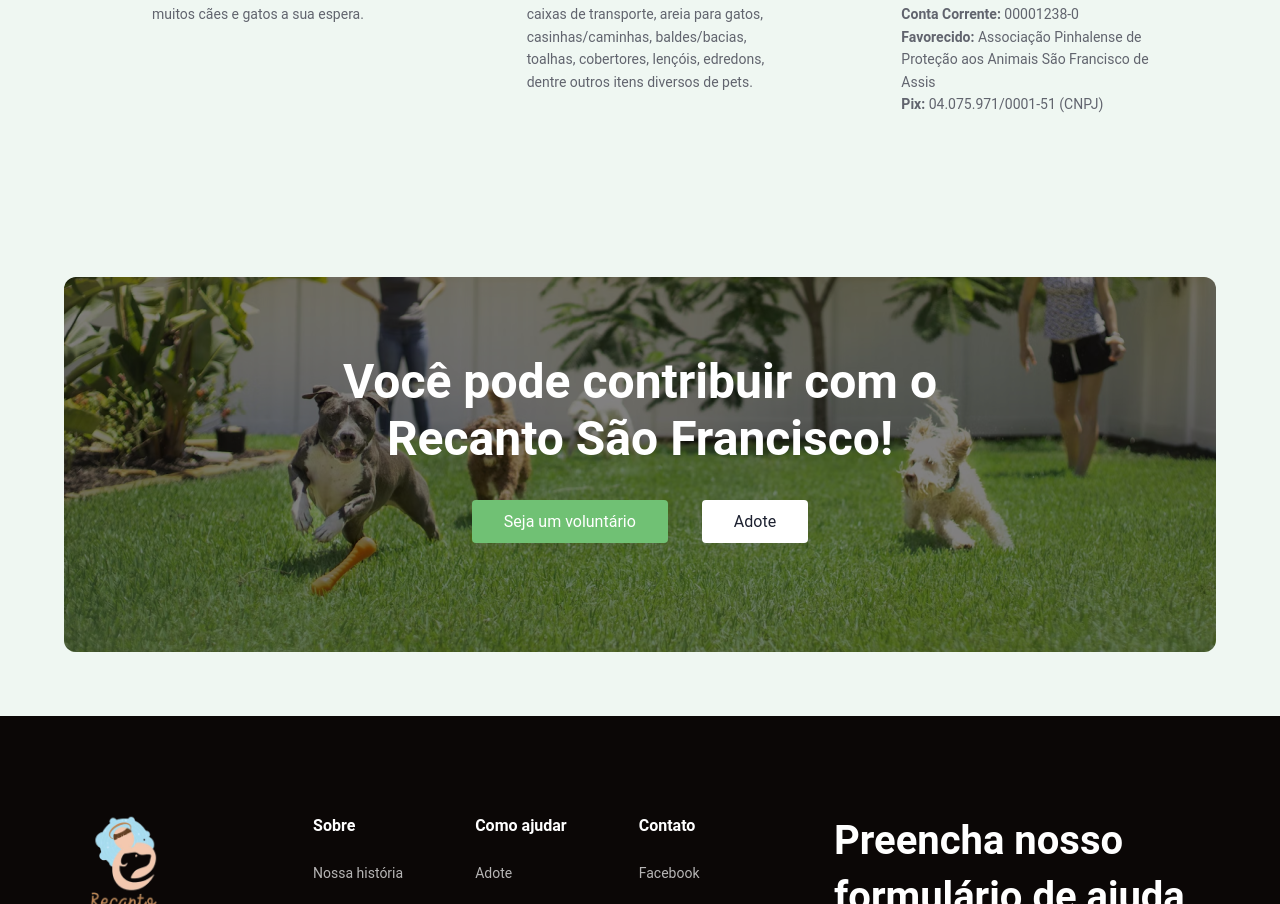
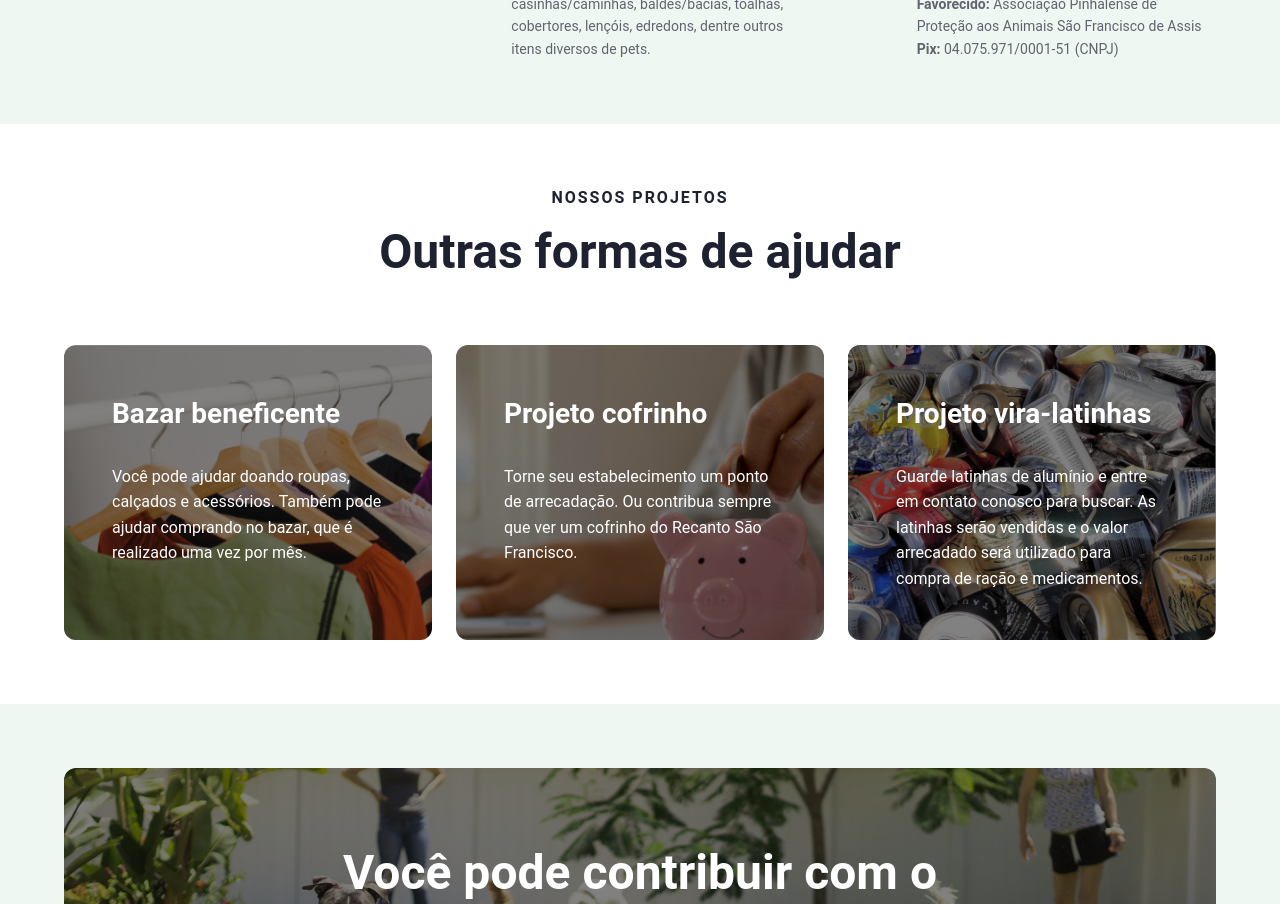
Before and after one commit to brunapicoli/recanto-sao-francisco, a React (Create React App) app in the folder web/: page /como-ajudar in a window 1280 px wide. Shown: the part 1000-1904 px from the top of the page. Built offline with nearby package versions, Linux system fonts and the light colour scheme.

Commit message:
created Projects molecule

```diff
--- a/web/src/components/molecules/help/how-to-help/style.ts
+++ b/web/src/components/molecules/help/how-to-help/style.ts
@@ -3,7 +3,14 @@ import { colors } from '../../../../styles/colors';
 
 export const HowToHelpContainer = styled.section`
   padding: 9.7rem 11rem;
+  display: flex;
+  align-items: center;
+  justify-content: center;
   background-color: ${colors.greenTertiary};
+
+  @media (max-width: 1350px) {
+    padding: 64px;
+  }
 
   @media (max-width: 380px) {
     padding-left: 32px;
--- /dev/null
+++ b/web/src/components/molecules/help/projects/Projects.tsx
@@ -0,0 +1,56 @@
+import CansImg from 'assets/images/cans.png';
+import ClothesImg from 'assets/images/clothes.png';
+import PiggyBankImg from 'assets/images/piggy-bank.png';
+import { ProjectCard, ProjectCardProps } from './project-card/ProjectCard';
+import {
+  ProjectsContainer,
+  ProjectsContent,
+  ProjectsTextContainer,
+  ProjectsTitle,
+  ProjectsSubtitle,
+  ProjectsList,
+} from './style';
+
+export const Projects = () => {
+  const projects: ProjectCardProps[] = [
+    {
+      backgroundImage: ClothesImg,
+      title: 'Bazar beneficente',
+      description:
+        'Você pode ajudar doando roupas, calçados e acessórios. Também pode ajudar comprando no bazar, que é realizado uma vez por mês.',
+    },
+    {
+      backgroundImage: PiggyBankImg,
+      title: 'Projeto cofrinho',
+      description:
+        'Torne seu estabelecimento um ponto de arrecadação. Ou contribua sempre que ver um cofrinho do Recanto São Francisco.',
+    },
+    {
+      backgroundImage: CansImg,
+      title: 'Projeto vira-latinhas',
+      description:
+        'Guarde latinhas de alumínio e entre em contato conosco para buscar. As latinhas serão vendidas e o valor arrecadado será utilizado para compra de ração e medicamentos.',
+    },
+  ];
+
+  return (
+    <ProjectsContainer>
+      <ProjectsContent>
+        <ProjectsTextContainer>
+          <ProjectsSubtitle>NOSSOS PROJETOS</ProjectsSubtitle>
+          <ProjectsTitle>Outras formas de ajudar</ProjectsTitle>
+        </ProjectsTextContainer>
+        <ProjectsList>
+          {projects.map((project) => (
+            <ProjectCard
+              key={project.title}
+              backgroundImage={project.backgroundImage}
+              description={project.description}
+              title={project.title}
+            />
+          ))}
+        </ProjectsList>
+      </ProjectsContent>
+    </ProjectsContainer>
+  );
+};
--- a/web/src/components/molecules/project-card/ProjectCard.tsx
+++ b/web/src/components/molecules/help/projects/project-card/ProjectCard.tsx
@@ -1,21 +1,13 @@
-import { BackgroundOverlay } from "../../atoms/background-overlay/BackgroundOverlay";
-import {
-  ProjectCardContainer,
-  ProjectCardDescription,
-  ProjectCardTitle,
-} from "./style";
+import { BackgroundOverlay } from '../../../../atoms/background-overlay/BackgroundOverlay';
+import { ProjectCardContainer, ProjectCardDescription, ProjectCardTitle } from './style';
 
-type ProjectCardProps = {
+export type ProjectCardProps = {
   title: string;
   description: string;
   backgroundImage: string;
 };
 
-export const ProjectCard = ({
-  title,
-  description,
-  backgroundImage,
-}: ProjectCardProps) => {
+export const ProjectCard = ({ title, description, backgroundImage }: ProjectCardProps) => {
   return (
     <ProjectCardContainer backgroundImage={backgroundImage}>
       <BackgroundOverlay className="backgroundOverlay">
--- a/web/src/components/molecules/project-card/style.ts
+++ b/web/src/components/molecules/help/projects/project-card/style.ts
@@ -1,5 +1,5 @@
-import styled from "styled-components";
-import { colors } from "../../../styles/colors";
+import styled from 'styled-components';
+import { colors } from '../../../../../styles/colors';
 
 type ProjectCardContainerProps = {
   backgroundImage: string;
@@ -7,13 +7,24 @@ type ProjectCardContainerProps = {
 
 export const ProjectCardContainer = styled.div<ProjectCardContainerProps>`
   background-image: url(${(props) => props.backgroundImage});
+  background-size: cover;
   max-width: 411px;
-  min-height: 421px;
+  border-radius: 12px;
 
   .backgroundOverlay {
     max-width: 411px;
-    min-height: 421px;
-    padding: 80px 48px 0px;
+    height: 100%;
+    border-radius: 12px;
+    padding: 80px 48px;
+
+    @media (max-width: 1290px) {
+      padding: 48px;
+    }
+
+    @media (max-width: 380px) {
+      padding-left: 24px;
+      padding-right: 24px;
+    }
   }
 `;
 
@@ -23,6 +34,10 @@ export const ProjectCardTitle = styled.h3`
   font-weight: 700;
   margin-bottom: 58px;
   color: ${colors.white};
+
+  @media (max-width: 1290px) {
+    margin-bottom: 29px;
+  }
 `;
 
 export const ProjectCardDescription = styled.p`
--- /dev/null
+++ b/web/src/components/molecules/help/projects/style.ts
@@ -0,0 +1,56 @@
+import styled from 'styled-components';
+import { colors } from '../../../../styles/colors';
+
+export const ProjectsContainer = styled.section`
+  padding: 9.7rem 11rem;
+
+  @media (max-width: 1350px) {
+    padding: 64px;
+  }
+
+  @media (max-width: 380px) {
+    padding-left: 32px;
+    padding-right: 32px;
+  }
+`;
+
+export const ProjectsContent = styled.div`
+  display: flex;
+  flex-direction: column;
+  align-items: center;
+  justify-content: center;
+  gap: 6.4rem;
+`;
+
+export const ProjectsTextContainer = styled.div`
+  display: flex;
+  flex-direction: column;
+  align-items: center;
+  justify-content: center;
+  gap: 1.6rem;
+`;
+
+export const ProjectsSubtitle = styled.h2`
+  font-size: 1.6rem;
+  font-weight: 700;
+  letter-spacing: 0.2rem;
+  color: ${colors.primaryText};
+`;
+
+export const ProjectsTitle = styled.h1`
+  font-size: 4.8rem;
+  font-weight: 700;
+  line-height: 120%;
+  text-align: center;
+  color: ${colors.primaryText};
+`;
+
+export const ProjectsList = styled.div`
+  display: flex;
+  justify-content: space-between;
+  gap: 2.4rem;
+
+  @media (max-width: 750px) {
+    flex-direction: column;
+  }
+`;
--- a/web/src/pages/help/Help.tsx
+++ b/web/src/pages/help/Help.tsx
@@ -1,5 +1,6 @@
 import { Header } from 'components/atoms/header/Header';
 import { HowToHelp } from 'components/molecules/help/how-to-help/HowToHelp';
+import { Projects } from 'components/molecules/help/projects/Projects';
 import { NavbarFooter } from '../../templates/NavbarFooter';
 import CatAndDogImg from 'assets/images/cat-and-dog.png';
 
@@ -12,6 +13,7 @@ export const Help = () => {
         img={CatAndDogImg}
       />
       <HowToHelp />
+      <Projects />
     </NavbarFooter>
   );
 };
```
Also changed, not shown: web/src/assets/images/cans.png (added), web/src/assets/images/piggy-bank.png (added).
